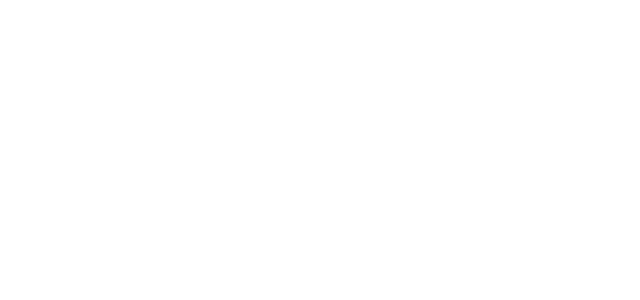
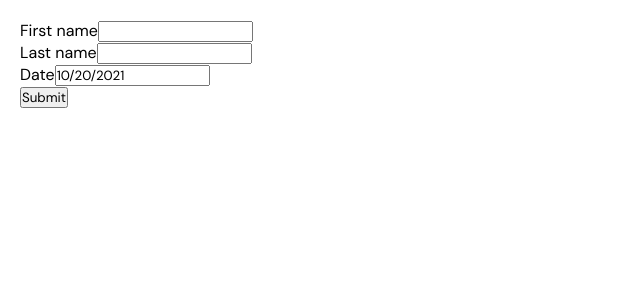
Before and after one commit to aemal/temppublic, a React (Vite) app: page /create-card in a window 1280 px wide. Shown: the top 300 px of the page, without its empty margins (0-640 px from the left). Built offline with nearby package versions, Linux system fonts and the light colour scheme.

Commit message:
Create card form added + switched to axios

```diff
--- a/package.json
+++ b/package.json
@@ -9,6 +9,7 @@
     "format": "prettier --write \"src/**/*.{js,jsx,json,md,ts,tsx,css}\""
   },
   "devDependencies": {
+    "@types/axios": "^0.14.0",
     "@types/react": "^17.0.0",
     "@types/react-dom": "^17.0.0",
     "@types/react-lazyload": "^3.1.1",
@@ -19,9 +20,11 @@
     "typescript": "^4.1.3"
   },
   "dependencies": {
+    "axios": "^0.23.0",
     "http-server": "^14.0.0",
     "json-server": "^0.16.3",
     "react": "^17.0.1",
+    "react-datepicker": "^4.2.1",
     "react-dom": "^17.0.1",
     "react-lazyload": "^3.2.0",
     "react-router-dom": "^5.2.0"
--- /dev/null
+++ b/src/constants.ts
@@ -0,0 +1 @@
+export const API_URL = 'http://localhost:8001';
--- a/src/lib/collection.ts
+++ b/src/lib/collection.ts
@@ -1,3 +1,8 @@
+import { API_URL } from "../constants";
+import axios from 'axios';
+
+axios.defaults.baseURL = API_URL;
+
 export interface IPlayer {
   firstname: string;
   lastname: string;
@@ -10,9 +15,10 @@
 }
 
 export async function fetchCollection() {
-  const res = await fetch('http://localhost:8001/cards', {
-    method: 'get',
-  });
+  const res = await axios.get(`/cards`);
+  return res.data;
+}
 
-  return await res.json() as ICard[];
+export async function postPlayer(player: IPlayer) {
+  return await axios.post(`/cards`, { player });
 }
--- a/src/pages/CreateCard.tsx
+++ b/src/pages/CreateCard.tsx
@@ -1,8 +1,41 @@
-import React from 'react';
+import React, { useState } from 'react';
+import { postPlayer } from '../lib/collection';
+import DatePicker from 'react-datepicker';
 
 import './CreateCard.css';
+import 'react-datepicker/dist/react-datepicker.css';
 
-/**
- * Step 3: Render a form and everything needed to be able to create a card
- */
-export const CreateCard = () => <div />;
+
+export const CreateCard = () => {
+    const [player, setPlayer] = useState({
+        firstname: '',
+        lastname: '',
+        birthday: new Date(),
+    });
+
+    return (
+        <form onSubmit={e => {
+            e.preventDefault();
+
+            postPlayer({
+                ...player,
+                birthday: player.birthday.toISOString()
+            });
+        }}>
+            <div className='input-container'>
+                <label htmlFor='firstname'>First name</label>
+                <input type='text' id='firstname' value={player.firstname} onChange={e => setPlayer((prevState) => ({ ...prevState, firstname: e.target.value }))} />
+            </div>
+            <div className='input-container'>
+                <label htmlFor='lastname'>Last name</label>
+                <input type='text' id='lastname' value={player.lastname} onChange={e => setPlayer((prevState) => ({ ...prevState, lastname: e.target.value }))} />
+            </div>
+            <div className='input-container'>
+                <label>Date</label>
+                <DatePicker selected={player.birthday} onChange={(date) => setPlayer((prevState) => ({ ...prevState, birthday: date }))} />
+            </div>
+
+            <button type='submit'>Submit</button>
+        </form>
+    );
+};
```
Also changed, not shown: 2 other files (tests, documents, lock files or other folders).
